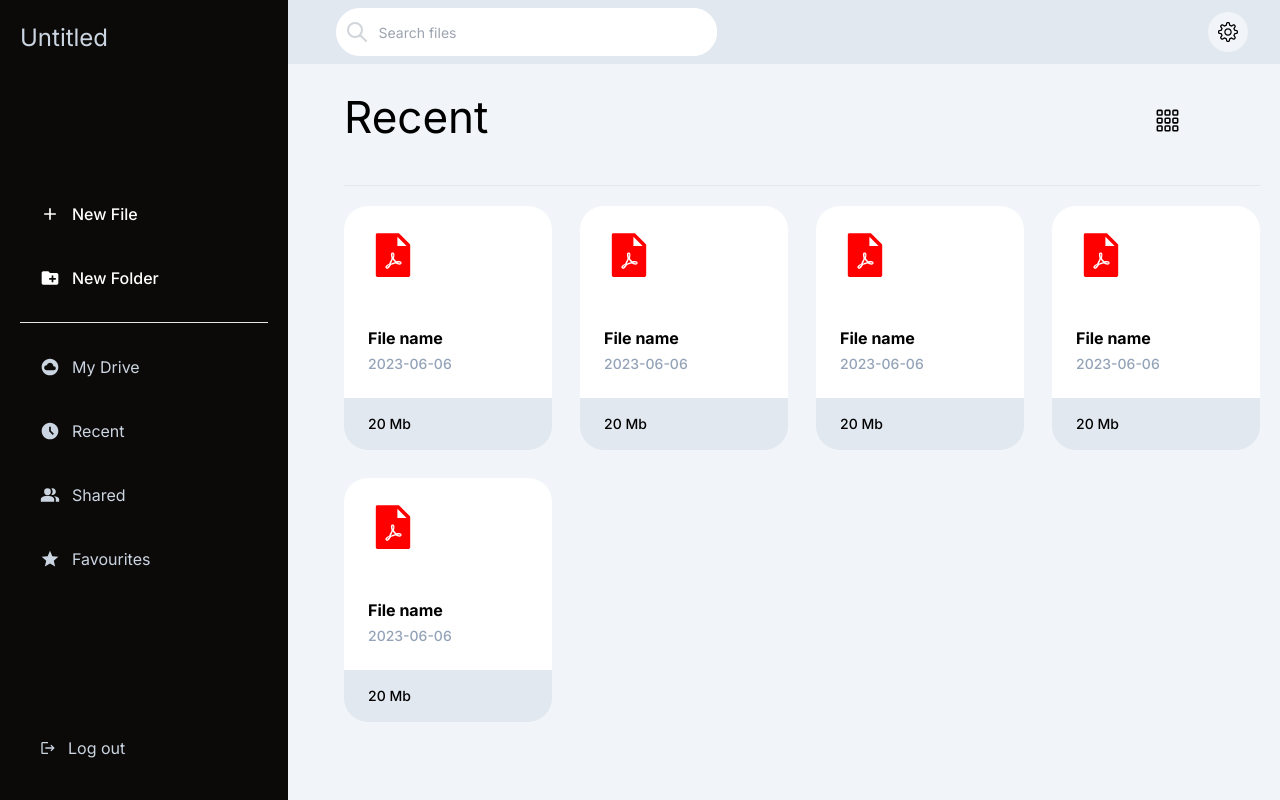
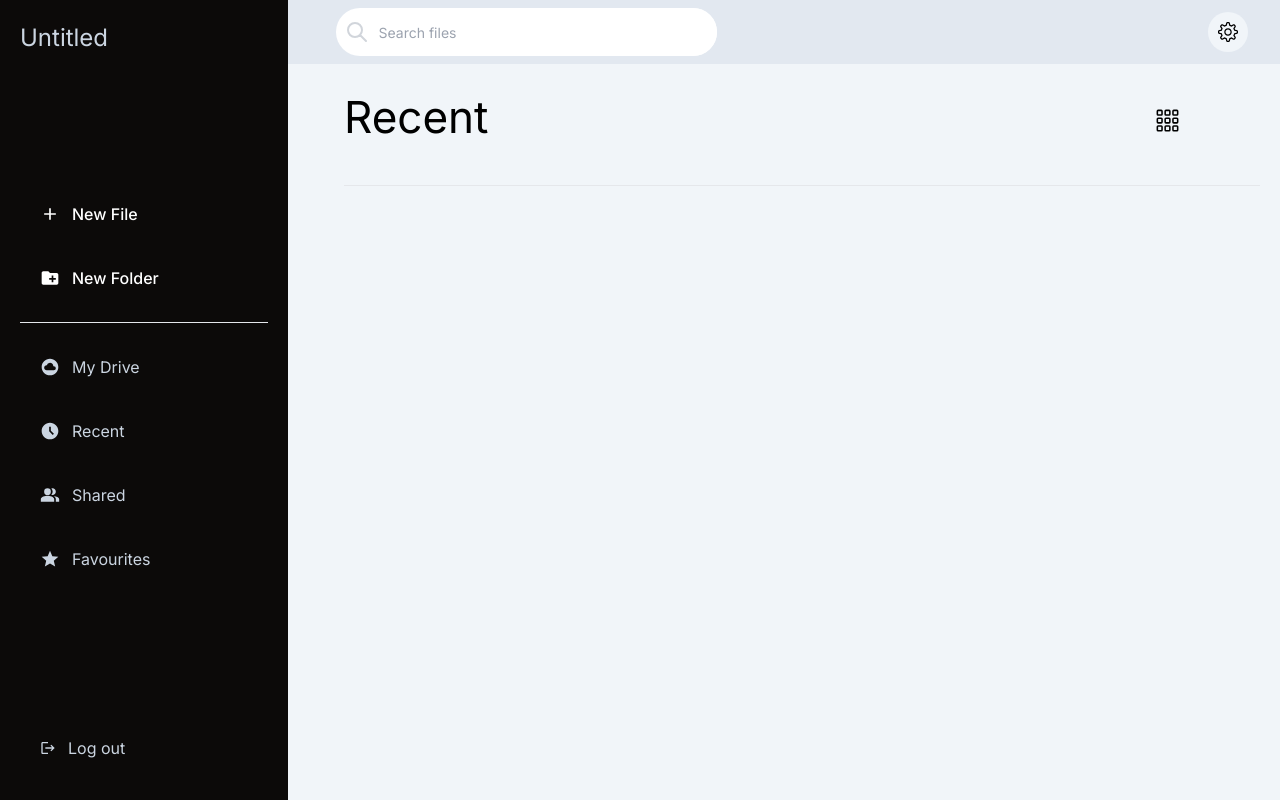
Before and after one commit to 98ZhaoJeffrey/pdf-editor, a Next.js app: page /dashboard/recent in a window 1280 px wide. Built offline with nearby package versions, Linux system fonts and the light colour scheme.

Commit message:
Display files

```diff
--- a/src/app/components/File/AddFileButton.tsx
+++ b/src/app/components/File/AddFileButton.tsx
@@ -41,6 +41,8 @@ function AddFileButton() {
                 // Handle errors here
                 console.error(e)
             }
+            alert("done")
+            router.refresh();
         }
     };
 
--- a/src/app/components/File/PDFGridCard.tsx
+++ b/src/app/components/File/PDFGridCard.tsx
@@ -1,17 +1,17 @@
 import React from 'react';
 import { AiFillFilePdf } from 'react-icons/ai';
 
-const PDFGridCard: React.FC = () => {
+const PDFGridCard: React.FC<{ name: string, lastUpdated: Date, size: number }> = ({ name, lastUpdated, size }) => {
     return (
         <div className='hover:drop-shadow-md'>
             <div className="flex flex-col w-52 h-56 max-h-56 bg-white rounded-3xl mb-8 p-6 justify-between">
                 <AiFillFilePdf size={50} color='red' />
                 <div>
-                    <h1 className='text-l font-bold'>File name</h1>
-                    <h2 className='mt-1 mb-8 text-sm font-medium text-slate-400'>2023-06-06</h2>
+                    <h1 className='text-l font-bold'>{name}</h1>
+                    <h2 className='mt-1 mb-8 text-sm font-medium text-slate-400'>{lastUpdated ? lastUpdated.toLocaleDateString() : ''}</h2>
                 </div>
             </div>
-            <div className='w-52 bg-slate-200 -mt-16 p-4 pl-6 rounded-b-3xl text-sm font-medium'>20 Mb</div>
+            <div className='w-52 bg-slate-200 -mt-16 p-4 pl-6 rounded-b-3xl text-sm font-medium'>{(size / 1000).toFixed(1)} Mb</div>
         </div>
     );
 }
--- a/src/app/components/File/PDFListCard.tsx
+++ b/src/app/components/File/PDFListCard.tsx
@@ -1,17 +1,17 @@
 import React from 'react';
 import { AiFillFilePdf } from 'react-icons/ai';
 
-const PDFListCard: React.FC = () => {
+const PDFListCard: React.FC<{ name: string, lastUpdated: Date, size: number }> = ({ name, lastUpdated, size }) => {
     return (
         <div className='hover:drop-shadow-md'>
             <div className="flex w-full h-20 bg-white p-6 justify-between border-b-slate-200 border-b">
                 <div className='flex h-full gap-5 items-center'>
                     <AiFillFilePdf size={30} color='red' />
-                    <h1 className='text-l font-medium'>File name</h1>
+                    <h1 className='text-l font-medium'>{name}</h1>
                 </div>
                 <div className='flex h-full items-center w-1/4 justify-between'>
-                    <h2 className='text-sm font-medium w-30'>2023-06-07</h2>
-                    <div className='text-sm font-medium w-20'>20 Mb</div>
+                    <h2 className='text-sm font-medium w-30'>{lastUpdated ? lastUpdated.toLocaleDateString() : ''}</h2>
+                    <div className='text-sm font-medium w-20'>{(size / 1000).toFixed(1)} Mb</div>
                 </div>
             </div>
         </div>
--- a/src/app/components/Folder/FolderDisplay.tsx
+++ b/src/app/components/Folder/FolderDisplay.tsx
@@ -6,33 +6,37 @@ import PDFListCard from '../File/PDFListCard';
 import ClientFolderRender from './ClientFolderRender';
 import { Folder } from '@prisma/client';
 
-const GridView: React.FC<{ folders: Array<Folder> }> = ({ folders }) => {
+interface File {
+    name: string,
+    lastUpdated: Date,
+    size: number
+}
+
+const GridView: React.FC<{ folders: Array<Folder>, files: Array<File> }> = ({ folders, files }) => {
     return (
         <div className='overflow-y-scroll h-[76vh]'>
             <div className='flex flex-row flex-wrap gap-7'>
                 {folders && folders.map((folder) => (
                     <FolderGridCard folderID={folder.id} lastAccessed={folder.lastUpdated} name={folder.name} />
                 ))}
-                <PDFGridCard />
-                <PDFGridCard />
-                <PDFGridCard />
-                <PDFGridCard />
-                <PDFGridCard />
+                {files && files.map((file) => (
+                    <PDFGridCard name={file.name} lastUpdated={file.lastUpdated} size={file.size} />
+                ))}
             </div>
         </div>
     );
 };
 
-const ListView: React.FC<{ folders: Array<Folder> }> = ({ folders }) => {
+const ListView: React.FC<{ folders: Array<Folder>, files: Array<File> }> = ({ folders, files }) => {
     return (
         <div className='overflow-y-scroll h-[75vh]'>
             <div className='flex flex-col'>
                 {folders && folders.map((folder) => (
                     <FolderListCard folderID={folder.id} lastAccessed={folder.lastUpdated} name={folder.name} />
                 ))}
-                <PDFListCard />
-                <PDFListCard />
-                <PDFListCard />
+                {files && files.map((file) => (
+                    <PDFListCard name={file.name} lastUpdated={file.lastUpdated} size={file.size} />
+                ))}
             </div>
         </div>
     )
@@ -41,11 +45,12 @@ const ListView: React.FC<{ folders: Array<Folder> }> = ({ folders }) => {
 interface FolderDisplayProps {
     category: string;
     folders: Array<Folder>
+    files: Array<File>
 }
 
-const FolderDisplay: React.FC<FolderDisplayProps> = ({ category, folders }) => {
+const FolderDisplay: React.FC<FolderDisplayProps> = ({ category, folders, files }) => {
     return (
-        <ClientFolderRender GridView={<GridView folders={folders} />} ListView={<ListView folders={folders} />} category={category} />
+        <ClientFolderRender GridView={<GridView folders={folders} files={files} />} ListView={<ListView folders={folders} files={files} />} category={category} />
     )
 }
 
--- a/src/app/dashboard/favourite/page.tsx
+++ b/src/app/dashboard/favourite/page.tsx
@@ -3,7 +3,7 @@ import React from 'react'
 
 const Page: React.FC = () => {
     return (
-        <FolderDisplay category='Favourites' folders={[]} />
+        <FolderDisplay category='Favourites' folders={[]} files={[]}/>
     );
 };
 
--- a/src/app/dashboard/folders/[folderID]/page.tsx
+++ b/src/app/dashboard/folders/[folderID]/page.tsx
@@ -48,5 +48,23 @@ export default async function Page({ params }: { params: { folderID: string } })
         }
     })
 
-    return (<FolderDisplay category={folderName} folders={folders}/>)
+    const files = await prisma.file.findMany({
+        where: {
+            fileParentFolderId: {
+                equals: folderID,
+            },
+            AND: {
+                ownerId: {
+                    equals: String(userId)
+                }
+            }
+        },
+        select: {
+            name: true,
+            lastUpdated: true,
+            size: true
+        }
+    })
+
+    return (<FolderDisplay category={folderName} folders={folders} files={files}/>)
 }
--- a/src/app/dashboard/my-drive/page.tsx
+++ b/src/app/dashboard/my-drive/page.tsx
@@ -19,8 +19,26 @@ const Page: React.FC = async () => {
         }
     })
 
+    const files = await prisma.file.findMany({
+        where: {
+            fileParentFolderId: {
+                equals: null,
+            },
+            AND: {
+                ownerId: {
+                    equals: String(userId)
+                }
+            }
+        },
+        select: {
+            name: true,
+            lastUpdated: true,
+            size: true
+        }
+    })
+
     return (
-        <FolderDisplay category='My Drive' folders={folders} />
+        <FolderDisplay category='My Drive' folders={folders} files={files} />
     );
 };
 
--- a/src/app/dashboard/recent/page.tsx
+++ b/src/app/dashboard/recent/page.tsx
@@ -3,7 +3,7 @@ import React from 'react'
 
 const Page: React.FC = () => {
     return (
-        <FolderDisplay category='Recent' folders={[]} />
+        <FolderDisplay category='Recent' folders={[]} files={[]}/>
     );
 };
 
--- a/src/app/dashboard/shared/page.tsx
+++ b/src/app/dashboard/shared/page.tsx
@@ -3,7 +3,7 @@ import React from 'react'
 
 const Page: React.FC = () => {
     return (
-        <FolderDisplay category='Shared' folders={[]} />
+        <FolderDisplay category='Shared' folders={[]} files={[]}/>
     );
 };
 
```
